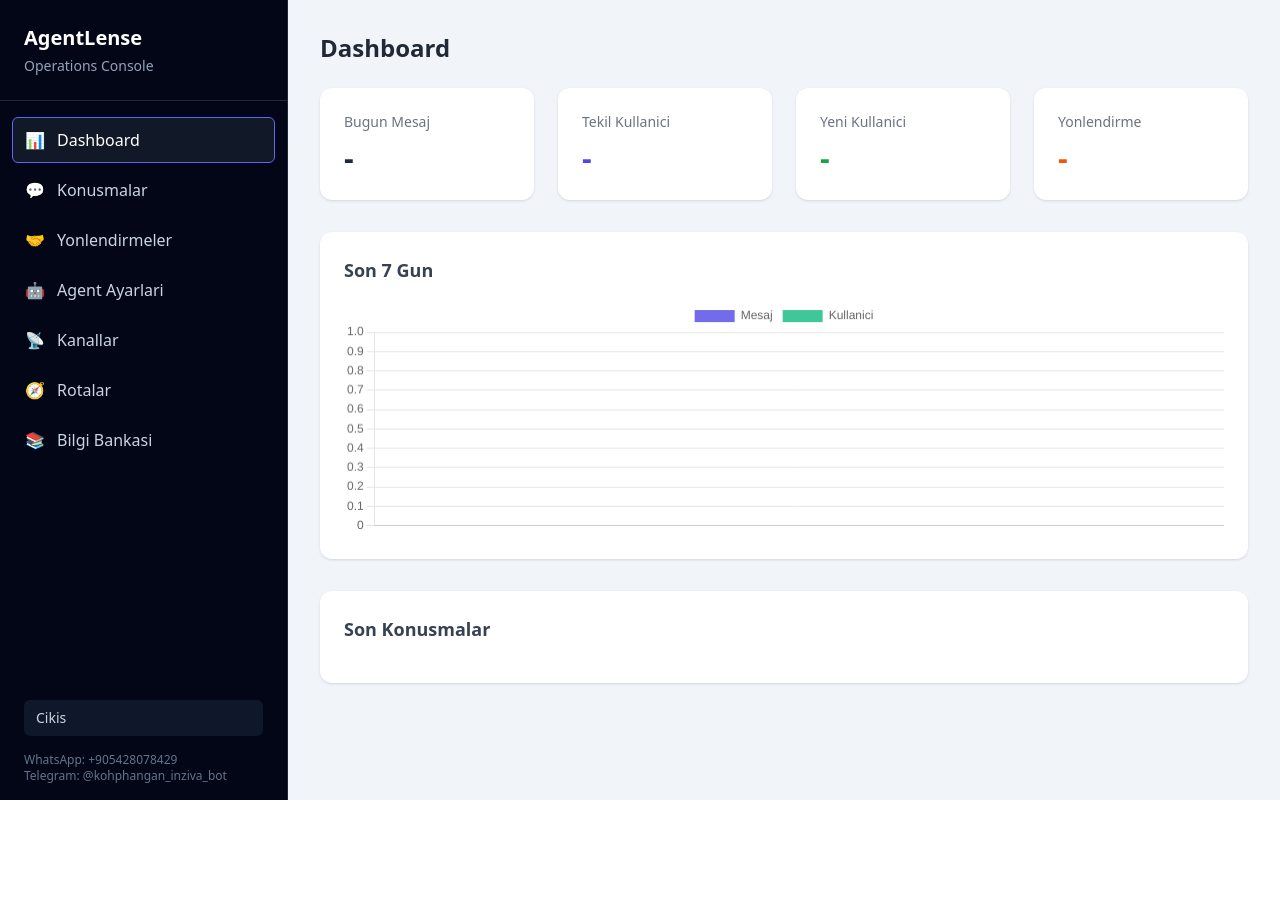
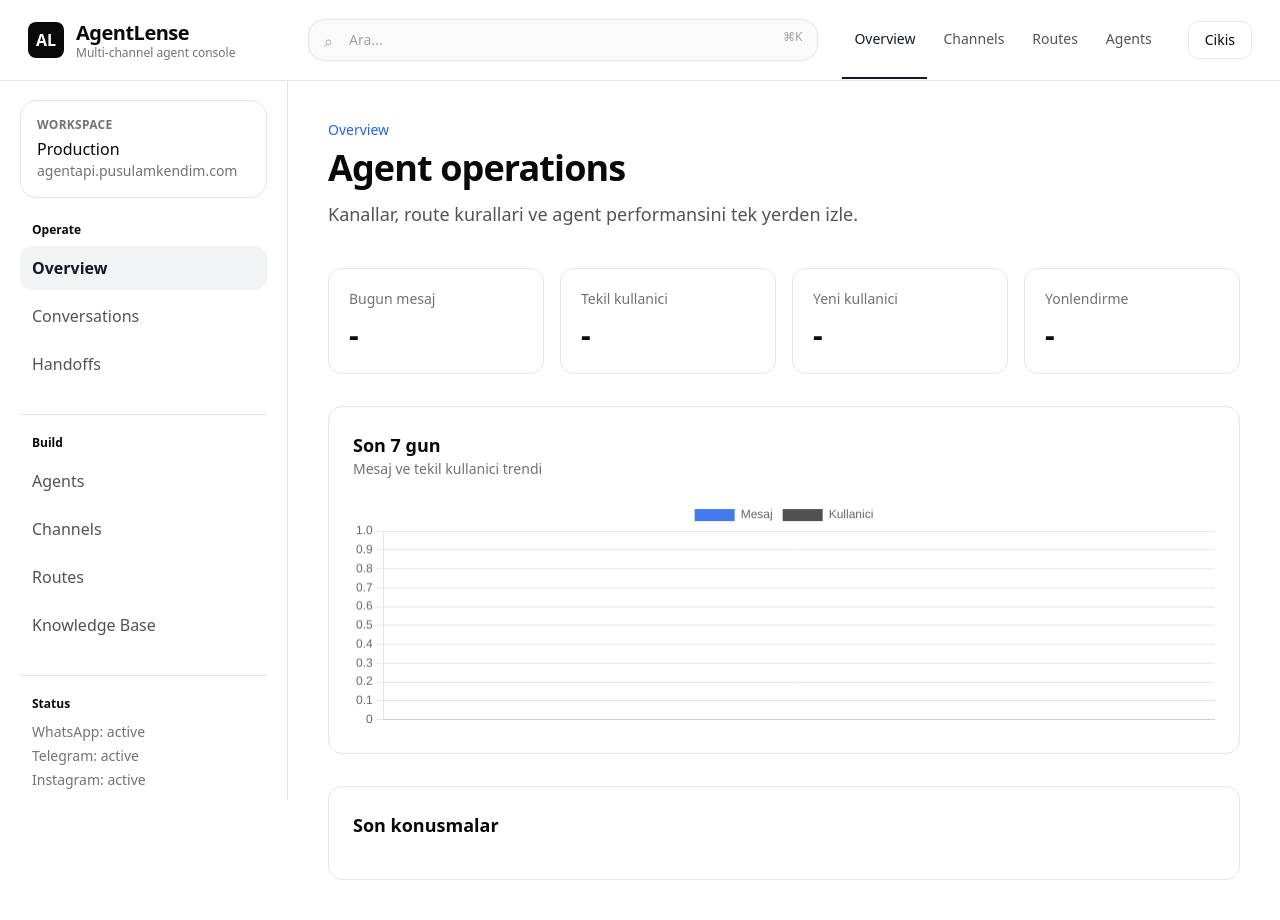
Before and after one commit to pusulamkendim/whatsapp-agent, a FastAPI app: page /dashboard in a window 1280 px wide. Before the commit the page ends 800 px from the top, so only its background shows below. Run offline with FastAPI, Linux system fonts and the light colour scheme; data that the repository does not hold is empty; some libraries are stand-ins or nearby versions.

Commit message:
Refresh admin console layout

```diff
--- a/app/main.py
+++ b/app/main.py
@@ -46,7 +46,10 @@ def startup():
     import os
     if os.getenv("TELEGRAM_BOT_TOKEN"):
         base_url = os.getenv("BASE_URL", "https://agentapi.pusulamkendim.com")
-        tg_setup_webhook(f"{base_url}/telegram/webhook")
+        try:
+            tg_setup_webhook(f"{base_url}/telegram/webhook")
+        except Exception as exc:
+            print(f"⚠️ Telegram webhook ayarlanamadı: {exc}")
     if not ADMIN_SECRET:
         message = "production'da dashboard/API kilitli" if IS_PRODUCTION else "dashboard/API auth devre dışı"
         print(f"⚠️ ADMIN_PASSWORD/ADMIN_TOKEN yok; {message}.")
--- a/app/templates/base.html
+++ b/app/templates/base.html
@@ -7,57 +7,97 @@
     <script src="https://cdn.tailwindcss.com"></script>
     <script src="https://cdn.jsdelivr.net/npm/chart.js"></script>
     <style>
-        .sidebar-link.active { background-color: rgb(17 24 39); color: white; border-color: rgb(99 102 241); }
-        .focus-ring:focus { outline: 2px solid rgb(99 102 241); outline-offset: 2px; }
+        body { letter-spacing: 0; }
+        .top-link.active { color: rgb(17 24 39); border-bottom-color: rgb(17 24 39); }
+        .sidebar-link.active { background: rgb(243 244 246); color: rgb(17 24 39); font-weight: 600; }
+        .sidebar-link { color: rgb(82 82 91); }
+        .sidebar-link:hover { background: rgb(248 250 252); color: rgb(17 24 39); }
+        .panel { background: white; border: 1px solid rgb(229 231 235); border-radius: 14px; }
+        .btn-primary { background: rgb(37 99 235); color: white; border-radius: 10px; }
+        .btn-primary:hover { background: rgb(29 78 216); }
+        .btn-secondary { border: 1px solid rgb(229 231 235); border-radius: 10px; background: white; }
+        .btn-secondary:hover { background: rgb(249 250 251); }
+        input, select, textarea { border-color: rgb(212 212 216); border-radius: 10px; }
+        input:focus, select:focus, textarea:focus { outline: 2px solid rgb(37 99 235); outline-offset: 1px; border-color: transparent; }
     </style>
 </head>
-<body class="bg-slate-100 min-h-screen text-slate-900">
-    <div class="flex">
-        <!-- Sidebar -->
-        <aside class="w-72 bg-slate-950 min-h-screen fixed border-r border-slate-800">
-            <div class="p-6 border-b border-slate-800">
-                <h1 class="text-xl font-semibold text-white">AgentLense</h1>
-                <p class="text-slate-400 text-sm mt-1">Operations Console</p>
+<body class="bg-white min-h-screen text-zinc-950">
+    <header class="fixed top-0 left-0 right-0 z-30 bg-white/95 backdrop-blur border-b border-zinc-200">
+        <div class="h-20 flex items-center px-7 gap-6">
+            <a href="/dashboard" class="flex items-center gap-3 min-w-64">
+                <span class="grid place-items-center w-9 h-9 rounded-lg bg-zinc-950 text-white font-semibold">AL</span>
+                <div>
+                    <div class="text-xl font-semibold tracking-tight">AgentLense</div>
+                    <div class="text-xs text-zinc-500 -mt-0.5">Multi-channel agent console</div>
                 </div>
-            <nav class="mt-4 px-3 space-y-1">
-                <a href="/dashboard" class="sidebar-link flex items-center px-3 py-2.5 rounded-md border border-transparent text-slate-300 hover:bg-slate-900 hover:text-white transition {% if active == 'dashboard' %}active{% endif %}">
-                    <span class="mr-3">📊</span> Dashboard
             </a>
-                <a href="/dashboard/conversations" class="sidebar-link flex items-center px-3 py-2.5 rounded-md border border-transparent text-slate-300 hover:bg-slate-900 hover:text-white transition {% if active == 'conversations' %}active{% endif %}">
-                    <span class="mr-3">💬</span> Konusmalar
-                </a>
-                <a href="/dashboard/handoffs" class="sidebar-link flex items-center px-3 py-2.5 rounded-md border border-transparent text-slate-300 hover:bg-slate-900 hover:text-white transition {% if active == 'handoffs' %}active{% endif %}">
-                    <span class="mr-3">🤝</span> Yonlendirmeler
-                </a>
-                <a href="/dashboard/agents" class="sidebar-link flex items-center px-3 py-2.5 rounded-md border border-transparent text-slate-300 hover:bg-slate-900 hover:text-white transition {% if active == 'agents' %}active{% endif %}">
-                    <span class="mr-3">🤖</span> Agent Ayarlari
-                </a>
-                <a href="/dashboard/channels" class="sidebar-link flex items-center px-3 py-2.5 rounded-md border border-transparent text-slate-300 hover:bg-slate-900 hover:text-white transition {% if active == 'channels' %}active{% endif %}">
-                    <span class="mr-3">📡</span> Kanallar
-                </a>
-                <a href="/dashboard/routes" class="sidebar-link flex items-center px-3 py-2.5 rounded-md border border-transparent text-slate-300 hover:bg-slate-900 hover:text-white transition {% if active == 'routes' %}active{% endif %}">
-                    <span class="mr-3">🧭</span> Rotalar
-                </a>
-                <a href="/dashboard/knowledge" class="sidebar-link flex items-center px-3 py-2.5 rounded-md border border-transparent text-slate-300 hover:bg-slate-900 hover:text-white transition {% if active == 'knowledge' %}active{% endif %}">
-                    <span class="mr-3">📚</span> Bilgi Bankasi
-                </a>
+
+            <div class="hidden lg:flex flex-1 justify-center">
+                <div class="relative w-full max-w-xl">
+                    <span class="absolute left-4 top-2.5 text-zinc-400">⌕</span>
+                    <input class="w-full bg-zinc-50 border border-zinc-200 rounded-2xl pl-10 pr-16 py-2.5 text-sm" placeholder="Ara...">
+                    <span class="absolute right-4 top-2.5 text-xs text-zinc-400">⌘K</span>
+                </div>
+            </div>
+
+            <nav class="hidden xl:flex items-center gap-1 text-sm">
+                <a href="/dashboard" class="top-link px-3 py-7 border-b-2 border-transparent text-zinc-600 hover:text-zinc-950 {% if active == 'dashboard' %}active{% endif %}">Overview</a>
+                <a href="/dashboard/channels" class="top-link px-3 py-7 border-b-2 border-transparent text-zinc-600 hover:text-zinc-950 {% if active == 'channels' %}active{% endif %}">Channels</a>
+                <a href="/dashboard/routes" class="top-link px-3 py-7 border-b-2 border-transparent text-zinc-600 hover:text-zinc-950 {% if active == 'routes' %}active{% endif %}">Routes</a>
+                <a href="/dashboard/agents" class="top-link px-3 py-7 border-b-2 border-transparent text-zinc-600 hover:text-zinc-950 {% if active == 'agents' %}active{% endif %}">Agents</a>
             </nav>
-            <div class="absolute bottom-4 left-0 right-0 px-6 space-y-4">
-                <form method="post" action="/logout">
-                    <button class="w-full text-left text-sm text-slate-300 hover:text-white bg-slate-900 hover:bg-slate-800 rounded-md px-3 py-2 transition">Cikis</button>
+
+            <form method="post" action="/logout" class="ml-auto">
+                <button class="btn-secondary px-4 py-2 text-sm">Cikis</button>
             </form>
-                <div class="text-slate-500 text-xs">
-                    <p>WhatsApp: +905428078429</p>
-                    <p>Telegram: @kohphangan_inziva_bot</p>
         </div>
+    </header>
+
+    <aside class="fixed top-20 bottom-0 left-0 w-72 bg-white border-r border-zinc-200 overflow-y-auto">
+        <div class="p-5">
+            <div class="border border-zinc-200 rounded-2xl p-4 mb-6">
+                <div class="text-xs uppercase tracking-wide text-zinc-500 font-semibold">Workspace</div>
+                <div class="mt-1 font-medium">Production</div>
+                <div class="text-sm text-zinc-500">agentapi.pusulamkendim.com</div>
+            </div>
+
+            <nav class="space-y-7">
+                <div>
+                    <div class="px-3 mb-2 text-xs font-semibold text-zinc-950">Operate</div>
+                    <div class="space-y-1">
+                        <a href="/dashboard" class="sidebar-link block px-3 py-2.5 rounded-xl {% if active == 'dashboard' %}active{% endif %}">Overview</a>
+                        <a href="/dashboard/conversations" class="sidebar-link block px-3 py-2.5 rounded-xl {% if active == 'conversations' %}active{% endif %}">Conversations</a>
+                        <a href="/dashboard/handoffs" class="sidebar-link block px-3 py-2.5 rounded-xl {% if active == 'handoffs' %}active{% endif %}">Handoffs</a>
+                    </div>
+                </div>
+
+                <div class="border-t border-zinc-200 pt-5">
+                    <div class="px-3 mb-2 text-xs font-semibold text-zinc-950">Build</div>
+                    <div class="space-y-1">
+                        <a href="/dashboard/agents" class="sidebar-link block px-3 py-2.5 rounded-xl {% if active == 'agents' %}active{% endif %}">Agents</a>
+                        <a href="/dashboard/channels" class="sidebar-link block px-3 py-2.5 rounded-xl {% if active == 'channels' %}active{% endif %}">Channels</a>
+                        <a href="/dashboard/routes" class="sidebar-link block px-3 py-2.5 rounded-xl {% if active == 'routes' %}active{% endif %}">Routes</a>
+                        <a href="/dashboard/knowledge" class="sidebar-link block px-3 py-2.5 rounded-xl {% if active == 'knowledge' %}active{% endif %}">Knowledge Base</a>
+                    </div>
+                </div>
+
+                <div class="border-t border-zinc-200 pt-5">
+                    <div class="px-3 mb-2 text-xs font-semibold text-zinc-950">Status</div>
+                    <div class="px-3 text-sm text-zinc-500 leading-6">
+                        <div>WhatsApp: active</div>
+                        <div>Telegram: active</div>
+                        <div>Instagram: active</div>
+                    </div>
+                </div>
+            </nav>
         </div>
     </aside>
 
-        <!-- Main Content -->
-        <main class="ml-72 flex-1 p-8">
+    <main class="pt-20 pl-72">
+        <div class="max-w-[1180px] px-10 py-10">
             {% block content %}{% endblock %}
+        </div>
     </main>
-    </div>
 
     {% block scripts %}{% endblock %}
 </body>
--- a/app/templates/dashboard.html
+++ b/app/templates/dashboard.html
@@ -2,39 +2,48 @@
 {% block title %}Dashboard{% endblock %}
 
 {% block content %}
-<h2 class="text-2xl font-bold text-gray-800 mb-6">Dashboard</h2>
+<div class="mb-10">
+    <p class="text-sm font-medium text-blue-600 mb-2">Overview</p>
+    <h1 class="text-4xl font-semibold tracking-tight text-zinc-950">Agent operations</h1>
+    <p class="text-lg text-zinc-600 mt-3 max-w-3xl">Kanallar, route kurallari ve agent performansini tek yerden izle.</p>
+</div>
 
 <!-- Stat Cards -->
-<div class="grid grid-cols-1 md:grid-cols-2 lg:grid-cols-4 gap-6 mb-8">
-    <div class="bg-white rounded-xl shadow p-6">
-        <p class="text-gray-500 text-sm">Bugun Mesaj</p>
-        <p class="text-3xl font-bold text-gray-800 mt-2" id="today-messages">-</p>
+<div class="grid grid-cols-1 md:grid-cols-2 lg:grid-cols-4 gap-4 mb-8">
+    <div class="panel p-5">
+        <p class="text-zinc-500 text-sm">Bugun mesaj</p>
+        <p class="text-3xl font-semibold text-zinc-950 mt-2" id="today-messages">-</p>
     </div>
-    <div class="bg-white rounded-xl shadow p-6">
-        <p class="text-gray-500 text-sm">Tekil Kullanici</p>
-        <p class="text-3xl font-bold text-indigo-600 mt-2" id="today-users">-</p>
+    <div class="panel p-5">
+        <p class="text-zinc-500 text-sm">Tekil kullanici</p>
+        <p class="text-3xl font-semibold text-zinc-950 mt-2" id="today-users">-</p>
     </div>
-    <div class="bg-white rounded-xl shadow p-6">
-        <p class="text-gray-500 text-sm">Yeni Kullanici</p>
-        <p class="text-3xl font-bold text-green-600 mt-2" id="today-new">-</p>
+    <div class="panel p-5">
+        <p class="text-zinc-500 text-sm">Yeni kullanici</p>
+        <p class="text-3xl font-semibold text-zinc-950 mt-2" id="today-new">-</p>
     </div>
-    <div class="bg-white rounded-xl shadow p-6">
-        <p class="text-gray-500 text-sm">Yonlendirme</p>
-        <p class="text-3xl font-bold text-orange-600 mt-2" id="today-handoffs">-</p>
+    <div class="panel p-5">
+        <p class="text-zinc-500 text-sm">Yonlendirme</p>
+        <p class="text-3xl font-semibold text-zinc-950 mt-2" id="today-handoffs">-</p>
     </div>
 </div>
 
 <!-- Chart -->
-<div class="bg-white rounded-xl shadow p-6 mb-8">
-    <h3 class="text-lg font-semibold text-gray-700 mb-4">Son 7 Gun</h3>
+<div class="panel p-6 mb-8">
+    <div class="flex items-center justify-between mb-5">
+        <div>
+            <h3 class="text-lg font-semibold text-zinc-950">Son 7 gun</h3>
+            <p class="text-sm text-zinc-500">Mesaj ve tekil kullanici trendi</p>
+        </div>
+    </div>
     <canvas id="statsChart" height="80"></canvas>
 </div>
 
 <!-- Recent Conversations -->
-<div class="bg-white rounded-xl shadow p-6">
-    <h3 class="text-lg font-semibold text-gray-700 mb-4">Son Konusmalar</h3>
+<div class="panel p-6">
+    <h3 class="text-lg font-semibold text-zinc-950 mb-4">Son konusmalar</h3>
     <div id="recent-conversations" class="space-y-3">
-        <p class="text-gray-400">Yukleniyor...</p>
+        <p class="text-zinc-400">Yukleniyor...</p>
     </div>
 </div>
 {% endblock %}
@@ -64,8 +73,8 @@ async function loadDashboard() {
         data: {
             labels,
             datasets: [
-                { label: 'Mesaj', data: messages, backgroundColor: 'rgba(79, 70, 229, 0.8)' },
-                { label: 'Kullanici', data: users, backgroundColor: 'rgba(16, 185, 129, 0.8)' }
+                { label: 'Mesaj', data: messages, backgroundColor: 'rgba(37, 99, 235, 0.85)' },
+                { label: 'Kullanici', data: users, backgroundColor: 'rgba(24, 24, 27, 0.75)' }
             ]
         },
         options: {
@@ -98,17 +107,17 @@ async function loadDashboard() {
         const timeStr = `${h.toString().padStart(2,'0')}:${time.getUTCMinutes().toString().padStart(2,'0')}`;
 
         container.innerHTML += `
-            <a href="/dashboard/conversations?phone=${phone}" class="flex items-center justify-between p-3 rounded-lg hover:bg-gray-50 border transition">
+            <a href="/dashboard/conversations?phone=${phone}" class="flex items-center justify-between p-3 rounded-xl hover:bg-zinc-50 border border-zinc-200 transition">
                 <div class="flex items-center gap-3">
                     <span class="text-sm">${channel}</span>
                     <div>
-                        <p class="font-medium text-gray-700">${displayPhone}</p>
-                        <p class="text-sm text-gray-400 truncate max-w-md">${last.message.slice(0, 80)}...</p>
+                        <p class="font-medium text-zinc-950">${displayPhone}</p>
+                        <p class="text-sm text-zinc-500 truncate max-w-md">${last.message.slice(0, 80)}...</p>
                     </div>
                 </div>
                 <div class="text-right">
-                    <p class="text-xs text-gray-400">${timeStr}</p>
-                    <p class="text-xs text-gray-400">${msgs.length} mesaj</p>
+                    <p class="text-xs text-zinc-400">${timeStr}</p>
+                    <p class="text-xs text-zinc-400">${msgs.length} mesaj</p>
                 </div>
             </a>
         `;
```
Lines whose indentation alone changed are shown as unchanged.
